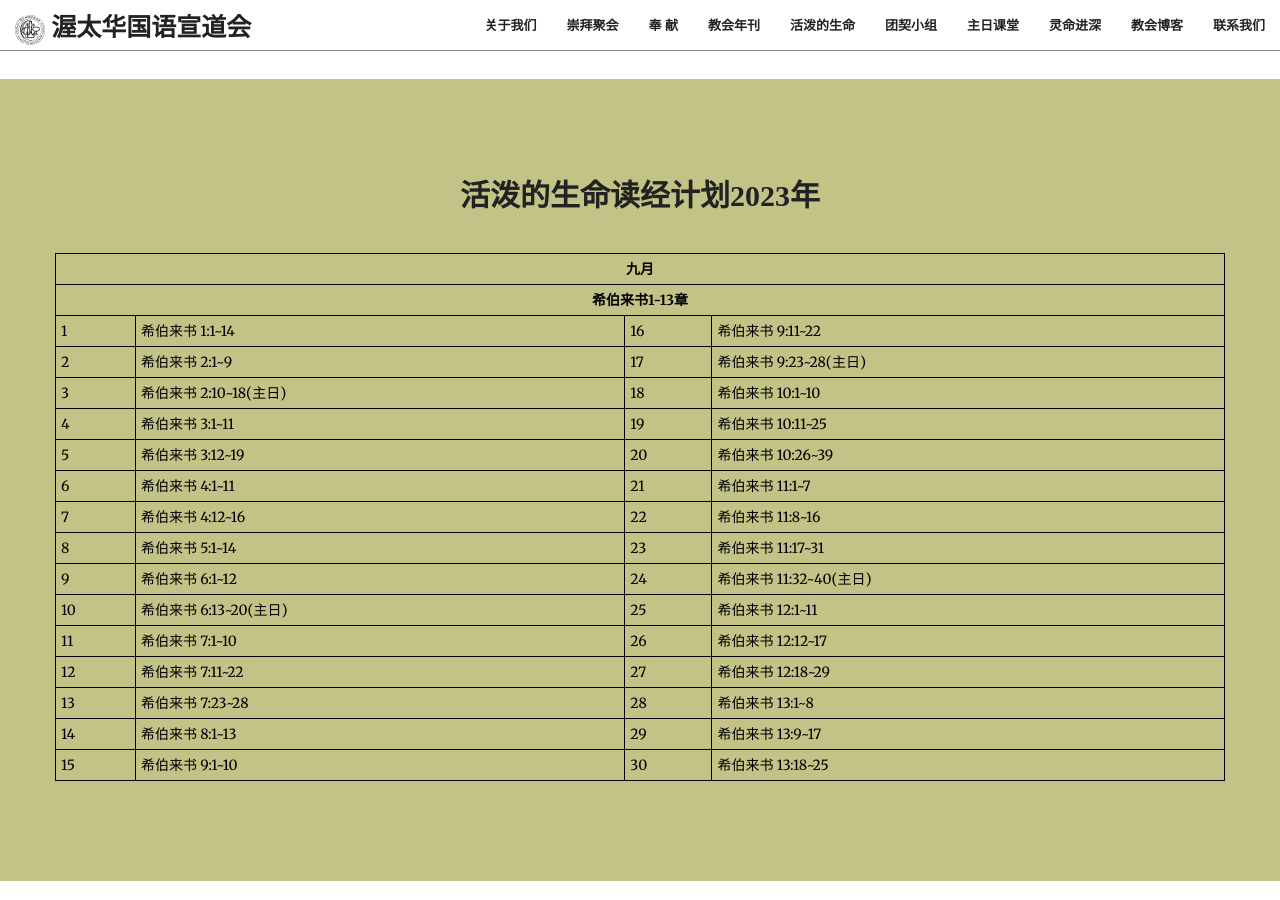
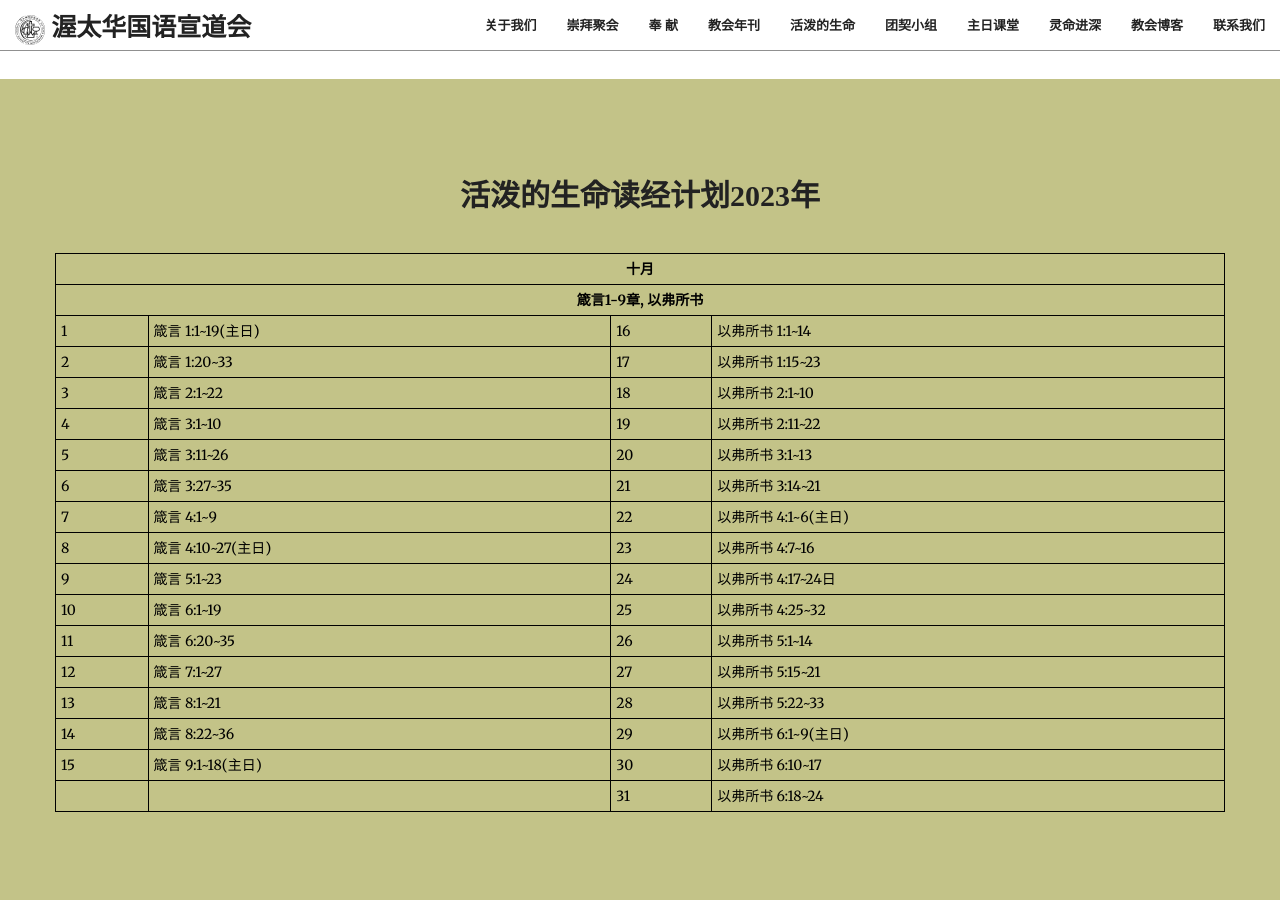
Before and after one commit to JonasYow/ottawaomac, a Jekyll site: the page built from index.html, in a window 1280 px wide and 900 px high, scrolled down 2563 px. Built offline with Jekyll 4.4.1, drawn with Linux system fonts in a browser that asks for light colours; some web fonts are replaced.

Commit message:
Update Oct content

```diff
--- a/_includes/dailylivingwater.html
+++ b/_includes/dailylivingwater.html
@@ -8,117 +8,122 @@
             </div>
             <table style="width:100%">
             <tr>
-                <th colspan="4" class="text-center">九月</th>
+                <th colspan="4" class="text-center">十月</th>
             </tr>
             <tr>
-                <th colspan="4" class="text-center">希伯来书1-13章</th>
+                <th colspan="4" class="text-center">箴言1-9章, 以弗所书</th>
             </tr>
 
             <tr>
                 <td>1</td>
-                <td>希伯来书 1:1~14</td>
+                <td>箴言 1:1~19(主日)</td>
                 <td>16</td>
-                <td>希伯来书 9:11~22</td>
+                <td>以弗所书 1:1~14</td>
             </tr>
 
             <tr>
                 <td>2</td>
-                <td>希伯来书 2:1~9</td>
+                <td>箴言 1:20~33</td>
                 <td>17</td>
-                <td>希伯来书 9:23~28(主日)</td>
+                <td>以弗所书 1:15~23</td>
             </tr>
 
             <tr>
                 <td>3</td>
-                <td>希伯来书 2:10~18(主日)</td>
+                <td>箴言 2:1~22</td>
                 <td>18</td>
-                <td>希伯来书 10:1~10</td>
+                <td>以弗所书 2:1~10</td>
             </tr>
 
             <tr>
                 <td>4</td>
-                <td>希伯来书 3:1~11</td>
+                <td>箴言 3:1~10</td>
                 <td>19</td>
-                <td>希伯来书 10:11~25</td>
+                <td>以弗所书 2:11~22</td>
             </tr>
 
             <tr>
                 <td>5</td>
-                <td>希伯来书 3:12~19</td>
+                <td>箴言 3:11~26</td>
                 <td>20</td>
-                <td>希伯来书 10:26~39</td>
+                <td>以弗所书 3:1~13</td>
             </tr>
 
             <tr>
                 <td>6</td>
-                <td>希伯来书 4:1~11</td>
+                <td>箴言 3:27~35</td>
                 <td>21</td>
-                <td>希伯来书 11:1~7</td>
+                <td>以弗所书 3:14~21</td>
             </tr>
 
             <tr>
                 <td>7</td>
-                <td>希伯来书 4:12~16</td>
+                <td>箴言 4:1~9</td>
                 <td>22</td>
-                <td>希伯来书 11:8~16</td>
+                <td>以弗所书 4:1~6(主日)</td>
             </tr>
 
             <tr>
                 <td>8</td>
-                <td>希伯来书 5:1~14</td>
+                <td>箴言 4:10~27(主日)</td>
                 <td>23</td>
-                <td>希伯来书 11:17~31</td>
+                <td>以弗所书 4:7~16</td>
             </tr>
 
             <tr>
                 <td>9</td>
-                <td>希伯来书 6:1~12</td>
+                <td>箴言 5:1~23</td>
                 <td>24</td>
-                <td>希伯来书 11:32~40(主日)</td>
+                <td>以弗所书 4:17~24日</td>
             </tr>
 
             <tr>
                 <td>10</td>
-                <td>希伯来书 6:13~20(主日)</td>
+                <td>箴言 6:1~19</td>
                 <td>25</td>
-                <td>希伯来书 12:1~11</td>
+                <td>以弗所书 4:25~32</td>
             </tr>
 
             <tr>
                 <td>11</td>
-                <td>希伯来书 7:1~10</td>
+                <td>箴言 6:20~35</td>
                 <td>26</td>
-                <td>希伯来书 12:12~17</td>
+                <td>以弗所书 5:1~14</td>
             </tr>
 
             <tr>
                 <td>12</td>
-                <td>希伯来书 7:11~22</td>
+                <td>箴言 7:1~27</td>
                 <td>27</td>
-                <td>希伯来书 12:18~29</td>
+                <td>以弗所书 5:15~21</td>
             </tr>
 
             <tr>
                 <td>13</td>
-                <td>希伯来书 7:23~28</td>
+                <td>箴言 8:1~21</td>
                 <td>28</td>
-                <td>希伯来书 13:1~8</td>
+                <td>以弗所书 5:22~33</td>
             </tr>
 
             <tr>
                 <td>14</td>
-                <td>希伯来书 8:1~13</td>
+                <td>箴言 8:22~36</td>
                 <td>29</td>
-                <td>希伯来书 13:9~17</td>
+                <td>以弗所书 6:1~9(主日)</td>
             </tr>
 
             <tr>
                 <td>15</td>
-                <td>希伯来书 9:1~10</td>
+                <td>箴言 9:1~18(主日)</td>
                 <td>30</td>
-                <td>希伯来书 13:18~25</td>
+                <td>以弗所书 6:10~17</td>
             </tr>
-
+            <tr>
+                <td></td>
+                <td></td>
+                <td>31</td>
+                <td>以弗所书 6:18~24</td>
+            </tr>
             </table>
         </div>
     </div>
```
